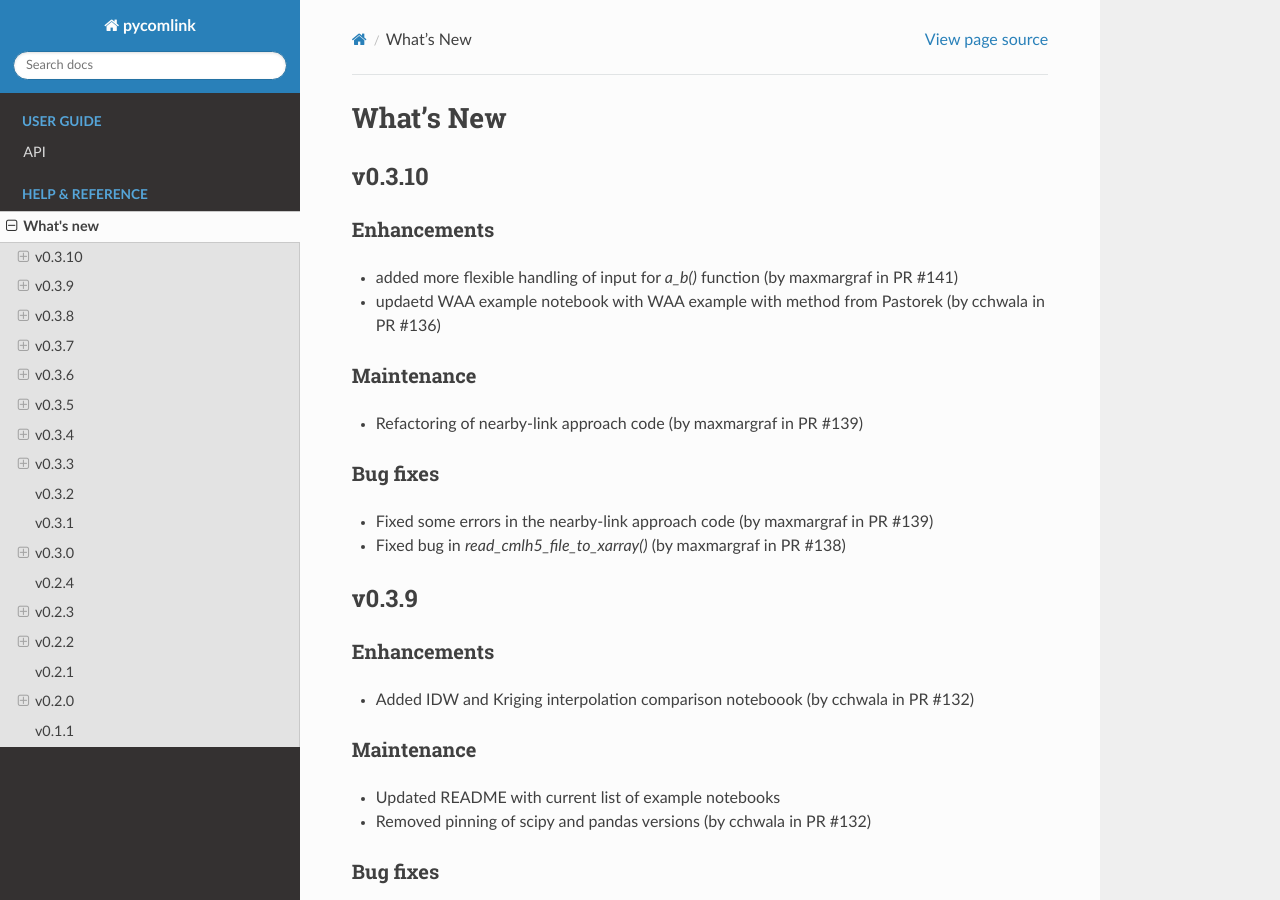
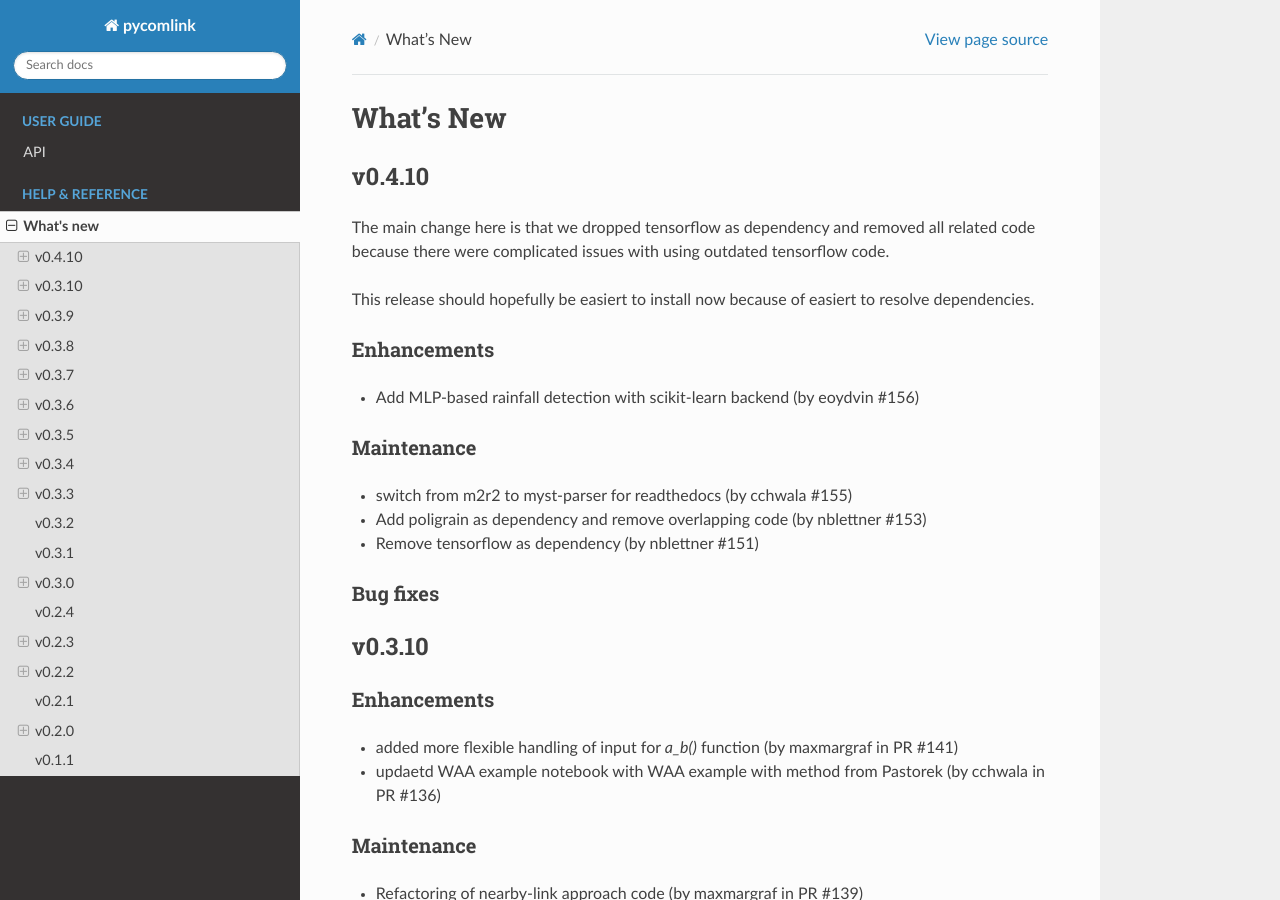
Before and after one commit to pycomlink/pycomlink, a Sphinx documentation site: the page built from docs/whats-new.rst, in a window 1280 px wide and 900 px high. Built offline with Sphinx 7.4.7 and the Read the Docs theme 3.1.0, drawn with Linux system fonts in a browser that asks for light colours.

Commit message:
Prepare for v0.4.0 (#157)
* Update setup.py

* Update whats-new.rst

```diff
--- a/docs/whats-new.rst
+++ b/docs/whats-new.rst
@@ -1,6 +1,27 @@
 **********************
 What's New
 **********************
+
+v0.4.10
+-------
+
+The main change here is that we dropped tensorflow as dependency and removed all related code
+because there were complicated issues with using outdated tensorflow code.
+
+This release should hopefully be easiert to install now because of easiert to resolve dependencies.
+
+Enhancements
+~~~~~~~~~~~~
+* Add MLP-based rainfall detection with scikit-learn backend (by eoydvin #156)
+
+Maintenance
+~~~~~~~~~~~~
+* switch from m2r2 to myst-parser for readthedocs (by cchwala #155)
+* Add poligrain as dependency and remove overlapping code (by nblettner #153)
+* Remove tensorflow as dependency (by nblettner #151)
+
+Bug fixes
+~~~~~~~~~
 
 
 v0.3.10
--- a/setup.py
+++ b/setup.py
@@ -20,7 +20,7 @@ def read(fname):
 
 setup(
     name = "pycomlink",
-    version = "0.3.10",
+    version = "0.4.0",
     author = "Christian Chwala",
     author_email = "christian.chwala@kit.edu",
     description = ("Python tools for CML (commercial microwave link) data processing"),
@@ -28,7 +28,7 @@ setup(
     keywords = "microwave links precipitation radar cml",
     url = "https://github.com/pycomlink/pycomlink",
     download_url = (
-        "https://github.com/pycomlink/pycomlink/archive/0.3.10.tar.gz"),
+        "https://github.com/pycomlink/pycomlink/archive/0.4.0.tar.gz"),
     packages=find_packages(exclude=['test']),
     include_package_data=True,
     long_description=read('README.md'),
```
